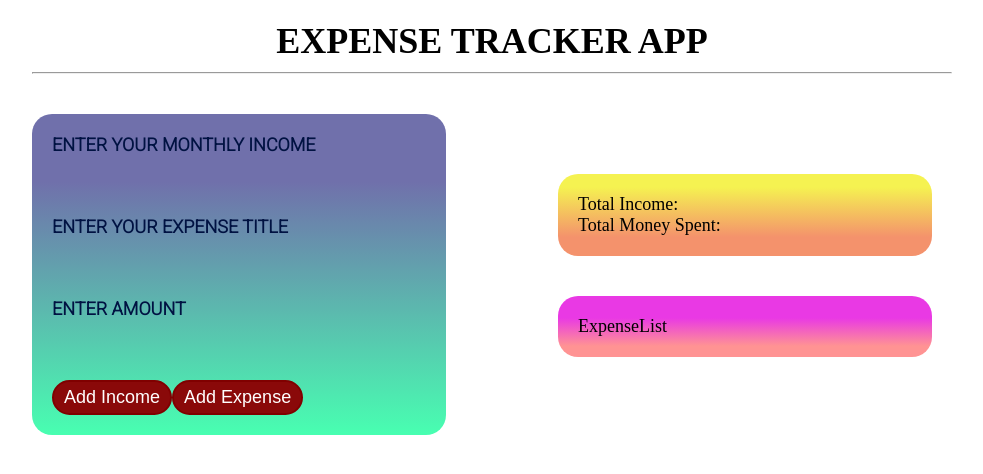
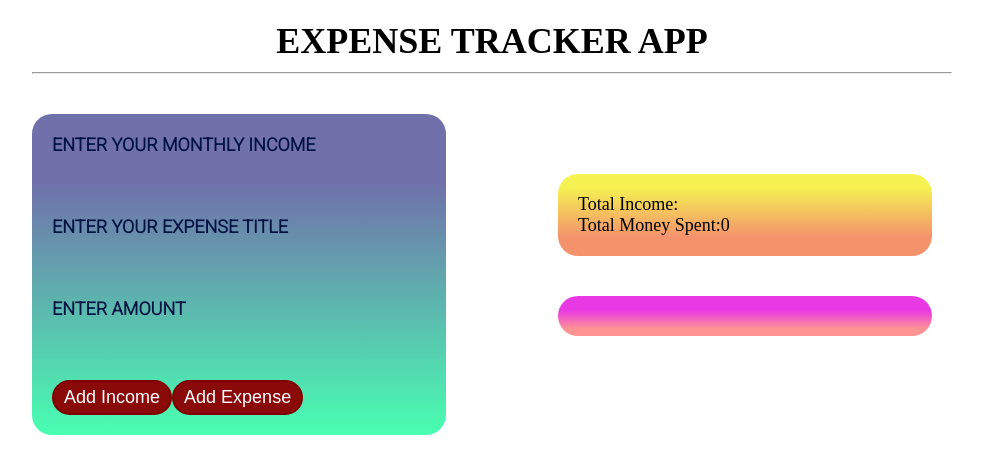
Before and after one commit to AshutoshKr1098/expense-tracker, a React (Create React App) app: page / in a window 1280 px wide. Shown: the top 474 px of the page, without its empty margins (148-1131 px from the left). Built offline with nearby package versions, Linux system fonts and the light colour scheme.

Commit message:
changed condition for submitting expense

```diff
--- a/src/components/ExpenseForm.js
+++ b/src/components/ExpenseForm.js
@@ -12,11 +12,10 @@ class ExpenseForm extends Component {
   };
   submitExpense = () => {
     if (
+      this.props.income !== null &&
       this.props.tempExpense.amount !== undefined &&
       this.props.tempExpense.detail !== undefined
     ) {
-      console.log("hi there");
-      console.log(this.props.tempExpense);
       this.props.addExpense(this.props.tempExpense);
     }
   };
--- a/src/components/ExpenseList.js
+++ b/src/components/ExpenseList.js
@@ -1,10 +1,22 @@
 import React, { Component } from "react";
+import { connect } from "react-redux";
 import "../assets/style.css";
 class ExpenseList extends Component {
-  state = {};
+  renderExpenses = () => {
+    return this.props.expense.map((exp, index) => {
+      return (
+        <div key={index}>
+          <p>{exp.detail}</p>
+          <span>{exp.amount}</span>
+        </div>
+      );
+    });
+  };
   render() {
-    return <div className="expenselist">ExpenseList</div>;
+    return <div className="expenselist">{this.renderExpenses()}</div>;
   }
 }
-
-export default ExpenseList;
+const mapStateToProps = (state) => {
+  return { expense: state.expense };
+};
+export default connect(mapStateToProps)(ExpenseList);
--- a/src/components/Income.js
+++ b/src/components/Income.js
@@ -1,20 +1,27 @@
 import React, { Component } from "react";
+import { connect } from "react-redux";
 
 import "../assets/style.css";
 class Income extends Component {
-  state = {};
+  getTotalExpense = () => {
+    let totalExpense = 0;
+    this.props.expense.map((exp) => (totalExpense += exp.amount));
+    return totalExpense;
+  };
   render() {
     return (
       <div className="income">
         <div>
-          <p>Total Income:</p>
+          <p>Total Income:{this.props.income}</p>
         </div>
         <div>
-          <p>Total Money Spent:</p>
+          <p>Total Money Spent:{this.getTotalExpense()}</p>
         </div>
       </div>
     );
   }
 }
-
-export default Income;
+const mapStateToProps = (state) => {
+  return { income: state.income, expense: state.expense };
+};
+export default connect(mapStateToProps)(Income);
```
